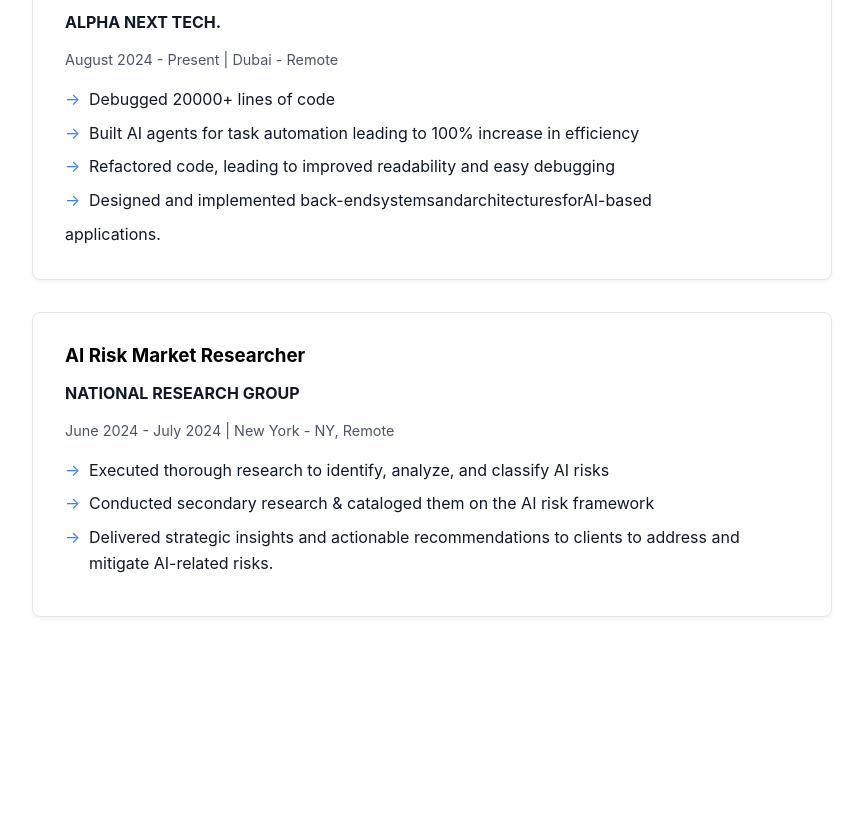
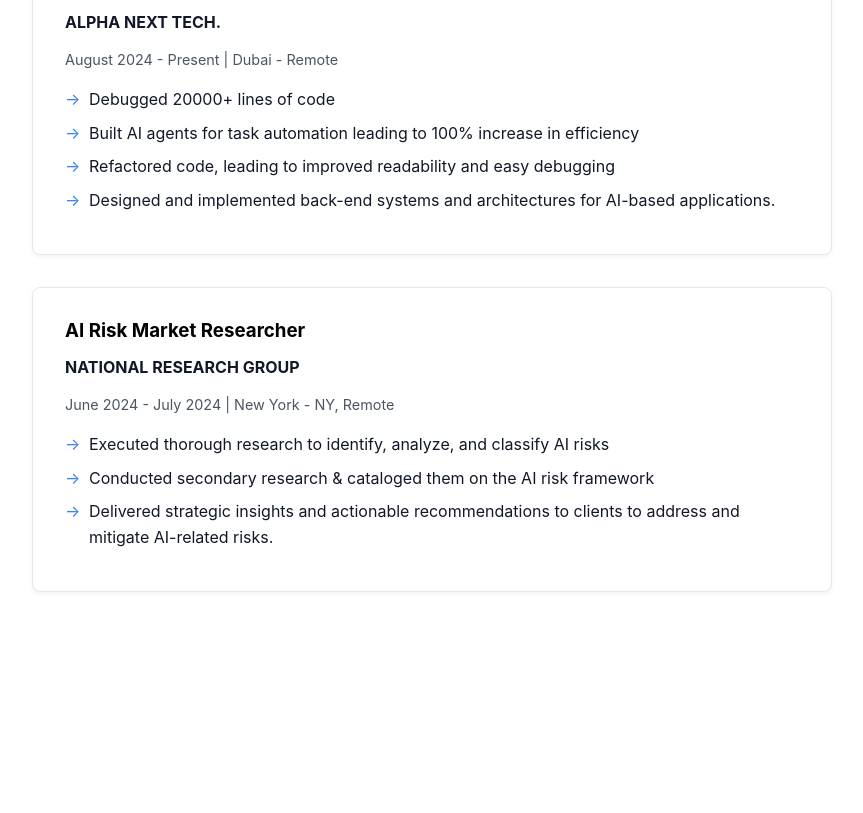
Before and after one commit to dindihabeeb/my-portfolio, a plain HTML site: page index.html in a window 1280 px wide. Shown: the part 2890-3703 px from the top of the page, without its empty margins (208-1071 px from the left). Drawn offline with Linux system fonts and the light colour scheme.

Commit message:
Fix typo issue

```diff
--- a/index.html
+++ b/index.html
@@ -128,8 +128,7 @@
                     <li>Debugged 20000+ lines of code</li>
                     <li>Built AI agents for task automation leading to 100% increase in efficiency</li>
                     <li>Refactored code, leading to improved readability and easy debugging</li>
-                    <li>Designed and implemented back-endsystemsandarchitecturesforAI-based</li>
-applications.</li>
+                    <li>Designed and implemented back-end systems and architectures for AI-based applications.</li>
                 </ul>
             </div>
             <div class="timeline-item">
```
